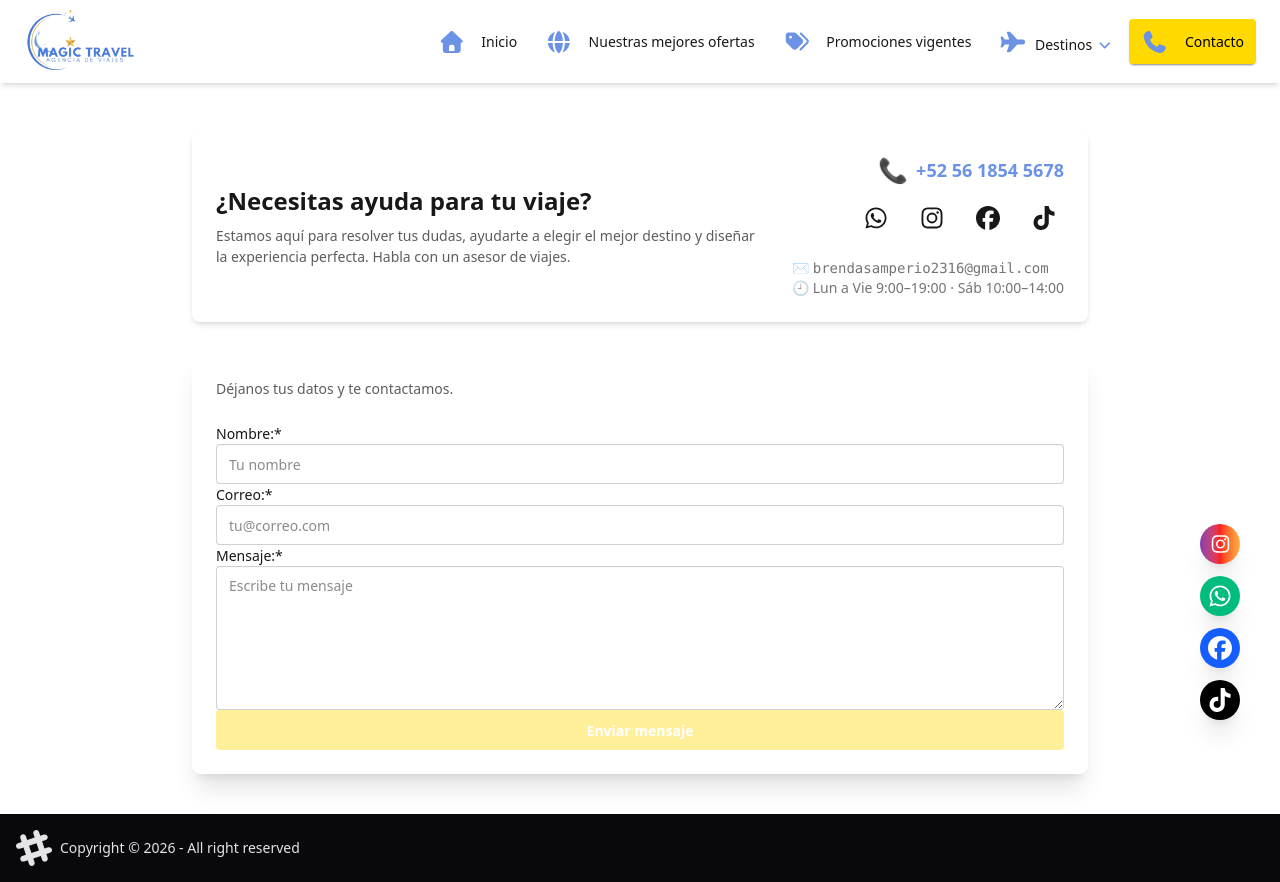
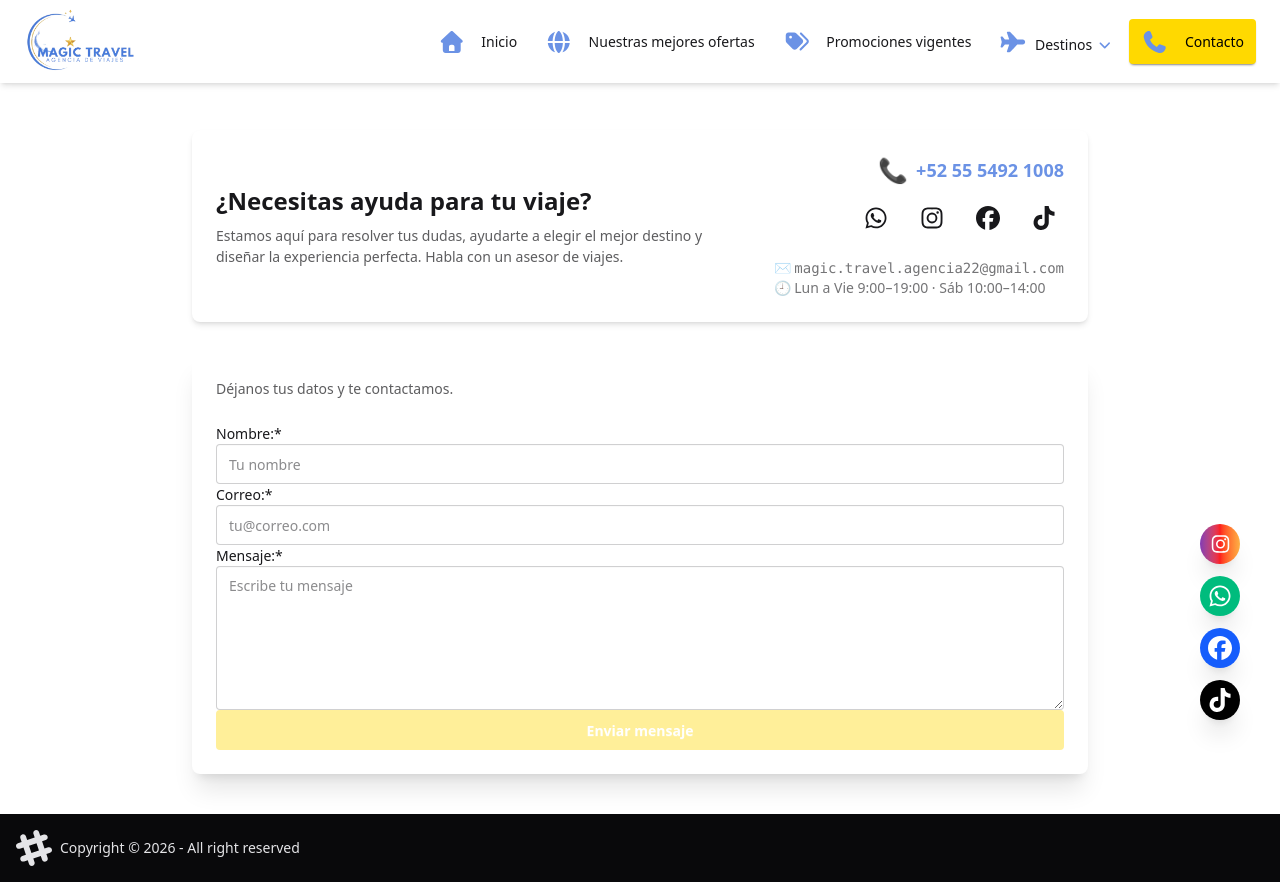
Before and after one commit to Leoneltc96/MagicTravel, an Angular app: page /contact in a window 1280 px wide. Built offline with nearby package versions, Linux system fonts and the light colour scheme.

Commit message:
Modificacion de telefono y correo

```diff
--- a/src/app/layout/magictravel/magictravel.html
+++ b/src/app/layout/magictravel/magictravel.html
@@ -11,7 +11,7 @@
            <fa-icon [icon]="faInstagram" class="text-xl"></fa-icon>
         </a>
 
-        <a href="https://wa.me/525561854542?text=%C2%A1Hola%20Magic%20Travel!%20%20Estoy%20listo%20para%20planear%20mi%20siguiente%20aventura.%20Me%20gustar%C3%ADa%20recibir%20informaci%C3%B3n%20sobre%20sus%20paquetes%20disponibles."
+        <a href="https://wa.me/525554921008?text=%C2%A1Hola%20Magic%20Travel!%20%20Estoy%20listo%20para%20planear%20mi%20siguiente%20aventura.%20Me%20gustar%C3%ADa%20recibir%20informaci%C3%B3n%20sobre%20sus%20paquetes%20disponibles."
            target="_blank"
            rel="noopener noreferrer"
            class="btn btn-circle border-none text-white shadow-xl bg-emerald-500 transition-all hover:scale-110">
--- a/src/app/pages/contacto/contacto.page.html
+++ b/src/app/pages/contacto/contacto.page.html
@@ -16,13 +16,13 @@
           <div class="flex flex-col items-start md:items-end gap-3">
             <div class="flex items-center gap-2">
               <span class="text-2xl">📞</span>
-              <a href="tel:+525561854542" class="text-lg font-semibold text-primary hover:underline">
-                +52 56 1854 5678
+              <a href="tel:+525554921008" class="text-lg font-semibold text-primary hover:underline">
+                +52 55 5492 1008
               </a>
             </div>
             <div class="flex gap-4">
               <a
-                href="https://wa.me/525561854542?text=%C2%A1Hola%20Magic%20Travel!%20Estoy%20listo%20para%20planear%20mi%20siguiente%20aventura.%20Me%20gustar%C3%ADa%20recibir%20informaci%C3%B3n%20sobre%20sus%20paquetes%20disponibles."
+                href="https://wa.me/525554921008?text=%C2%A1Hola%20Magic%20Travel!%20Estoy%20listo%20para%20planear%20mi%20siguiente%20aventura.%20Me%20gustar%C3%ADa%20recibir%20informaci%C3%B3n%20sobre%20sus%20paquetes%20disponibles."
                 target="_blank"
                 rel="noopener noreferrer"
                 class="btn btn-ghost btn-circle"
@@ -59,7 +59,7 @@
               </a>
             </div>
             <div class="text-sm text-base-content/60 mt-2">
-              ✉️ <span class="font-mono">brendasamperio2316@gmail.com</span><br>
+              ✉️ <span class="font-mono">magic.travel.agencia22@gmail.com</span><br>
               🕘 Lun a Vie 9:00–19:00 · Sáb 10:00–14:00
             </div>
           </div>
@@ -75,7 +75,7 @@
 
 
 
-        <form class="mt-4 space-y-4"action="https://formsubmit.co/brendasamperio2316@gmail.com" method="POST" >
+        <form class="mt-4 space-y-4"action="https://formsubmit.co/magic.travel.agencia22@gmail.com" method="POST" >
           <!-- <form action="https://formsubmit.co/your@email.com" method="POST" /> -->
           <label class="form-control w-full">
             <span class="label-text font-medium mb-1">Nombre:*</span>
--- a/src/app/pages/details/details.page.ts
+++ b/src/app/pages/details/details.page.ts
@@ -141,6 +141,6 @@ export class DetailsPage {
   }
 
   protected redirectWhatsApp() {
-    window.open('https://wa.me/525561854542?text=%C2%A1Hola%20Magic%20Travel!%20Estoy%20listo%20para%20planear%20mi%20siguiente%20aventura.%20Me%20gustar%C3%ADa%20recibir%20informaci%C3%B3n%20sobre%20sus%20paquetes%20disponibles.', '_blank');
+    window.open('https://wa.me/525554921008?text=%C2%A1Hola%20Magic%20Travel!%20Estoy%20listo%20para%20planear%20mi%20siguiente%20aventura.%20Me%20gustar%C3%ADa%20recibir%20informaci%C3%B3n%20sobre%20sus%20paquetes%20disponibles.', '_blank');
   }
 }
--- a/src/app/pages/explorar/explorar.page.html
+++ b/src/app/pages/explorar/explorar.page.html
@@ -39,7 +39,7 @@
           <fa-icon [icon]="faInstagram" class="text-2xl"></fa-icon>
         </a>
         <a
-          href="https://wa.me/525561854542"
+          href="https://wa.me/525554921008"
           target="_blank"
           rel="noopener noreferrer"
           class="hover:opacity-90"
```
